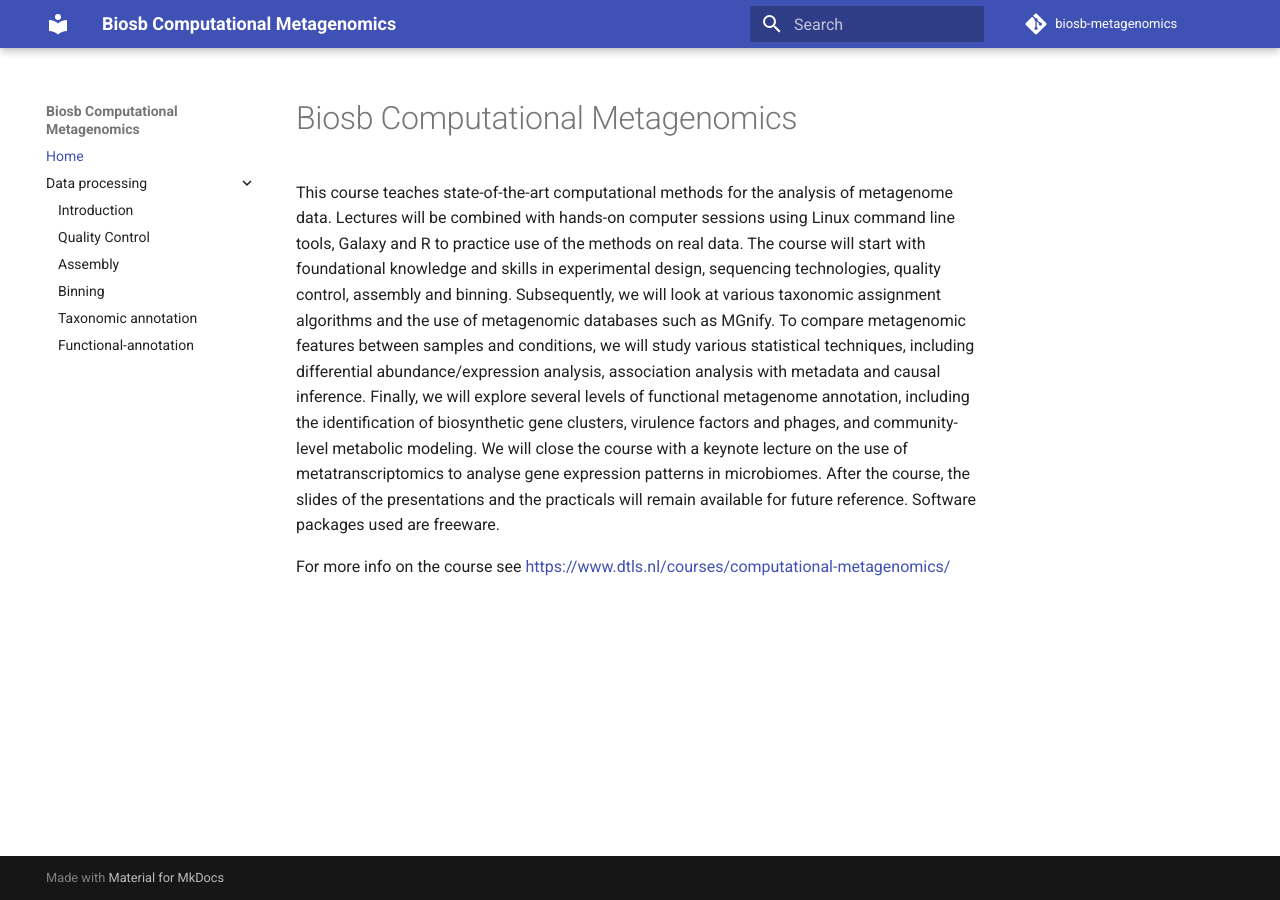
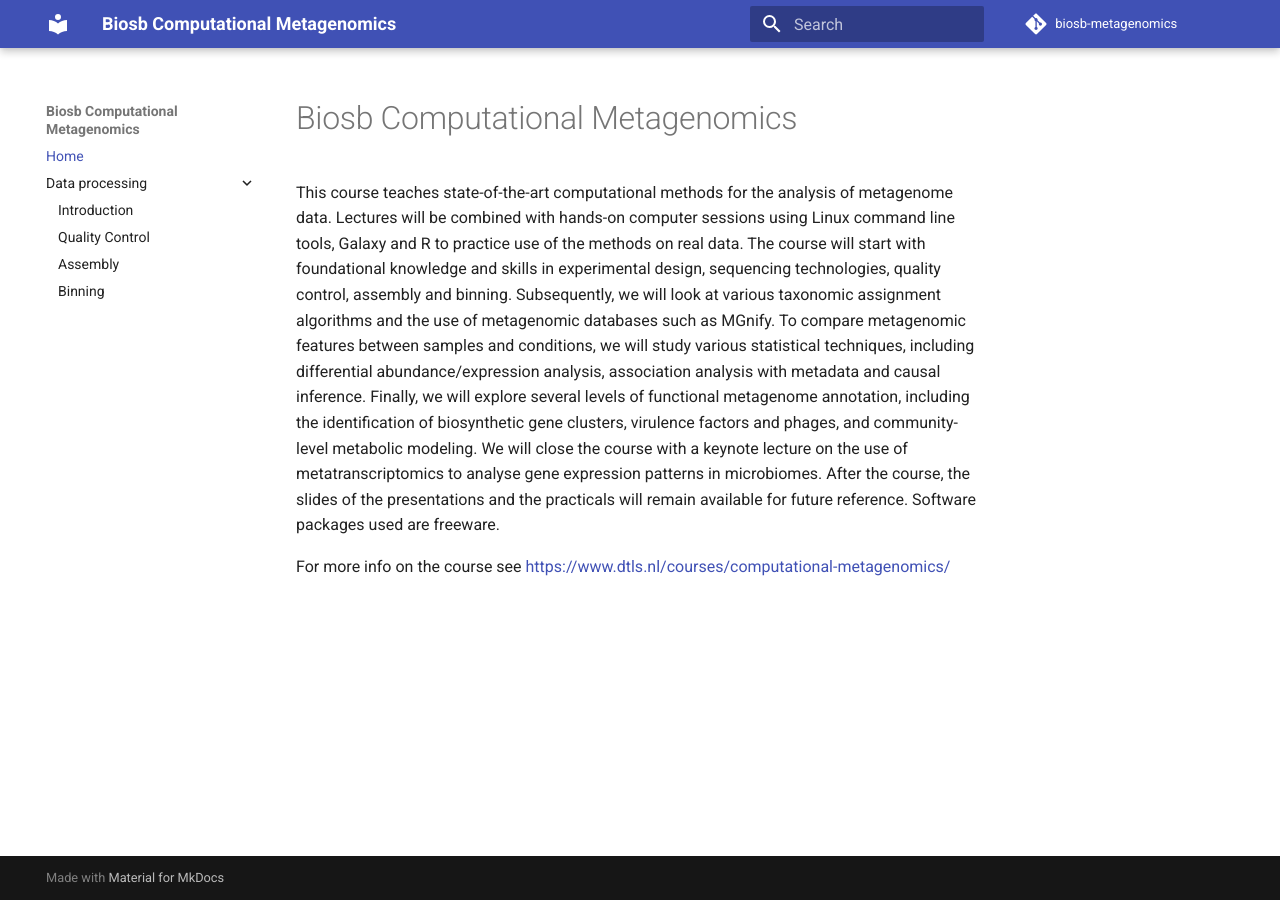
Before and after one commit to mdehollander/biosb-metagenomics, an MkDocs documentation site: the page built from docs/index.md, in a window 1280 px wide. Built offline with MkDocs 1.6.1 and Material for MkDocs 9.7.7, drawn with Linux system fonts in a browser that asks for light colours; comment, search, counter and statistics services are not loaded.

```diff
--- /dev/null
+++ b/docs/overrides/main.html
@@ -0,0 +1,36 @@
+{% extends "base.html" %}
+{% block extrahead %}
+  {% set title = config.site_name %}
+  {% if page and page.meta and page.meta.title %}
+    {% set title = title ~ " - " ~ page.meta.title %}
+  {% elif page and page.title and not page.is_homepage %}
+    {% set title = title ~ " - " ~ page.title | striptags %}
+  {% endif %}
+  {% set image = config.site_url ~ 'assets/images/banner.png' %}
+  <meta property="og:type" content="website" />
+  <meta property="og:title" content="{{ title }}" />
+  <meta property="og:description" content="{{ config.site_description }}" />
+  <meta property="og:url" content="{{ page.canonical_url }}" />
+  <meta property="og:image" content="{{ image }}" />
+  <meta property="og:image:type" content="image/png" />
+  <meta property="og:image:width" content="1200" />
+  <meta property="og:image:height" content="630" />
+
+  <link rel="alternate" type="application/rss+xml" title="RSS feed of created content" href="{{ config.site_url }}feed_rss_created.xml">
+  <link rel="alternate" type="application/rss+xml" title="RSS feed of updated content" href="{{ config.site_url }}feed_rss_updated.xml">
+{% endblock %}
+{% block scripts %}
+  {{ super() }}
+{% endblock %}
+
+{% block content %}
+  {{ super() }}
+
+  {% if git_page_authors %}
+    <div class="md-source-date">
+      <small>
+          Authors: {{ git_page_authors | default('enable mkdocs-git-authors-plugin') }}
+      </small>
+    </div>
+  {% endif %}
+{% endblock %}
--- a/mkdocs.yml
+++ b/mkdocs.yml
@@ -7,6 +7,7 @@ repo_name: biosb-metagenomics
 # Styling
 theme:
   name: material
+  custom_dir: docs/overrides
   features:
     - navigation.expand
 
@@ -18,8 +19,6 @@ nav:
     - Quality Control: data-processing/quality-control.md
     - Assembly: data-processing/assembly.md
     - Binning: data-processing/binning.md
-    - Taxonomic annotation: data-processing/taxonomic-annotation.md
-    - Functional-annotation: data-processing/functional-annotation.md
 
 markdown_extensions:
   - footnotes
```
